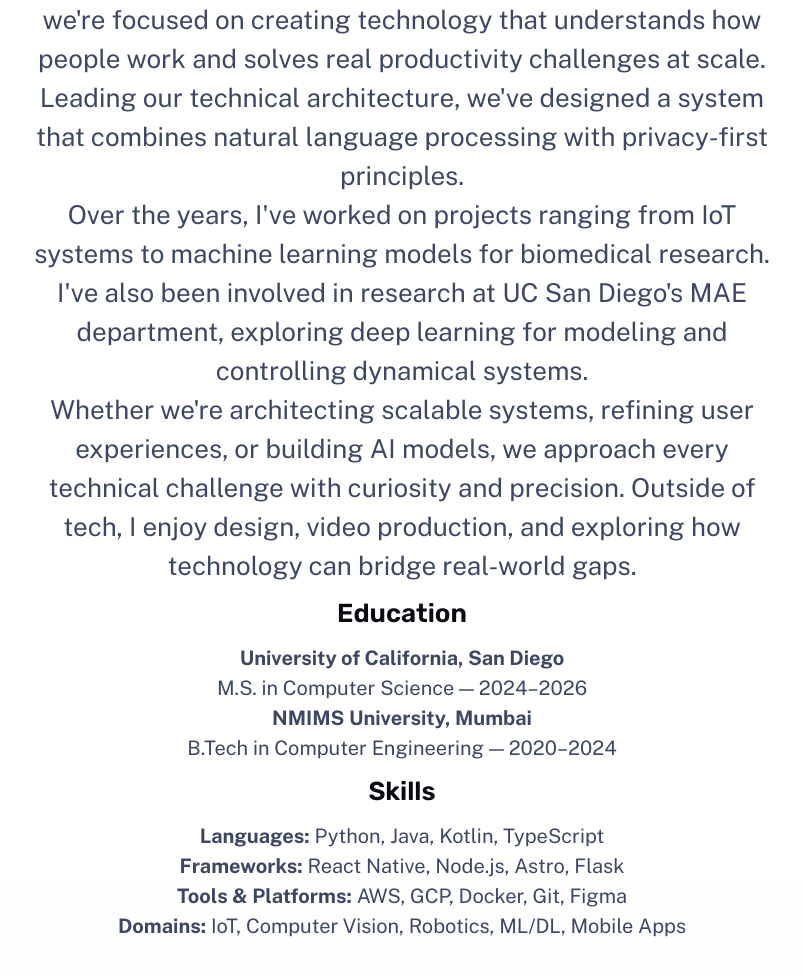
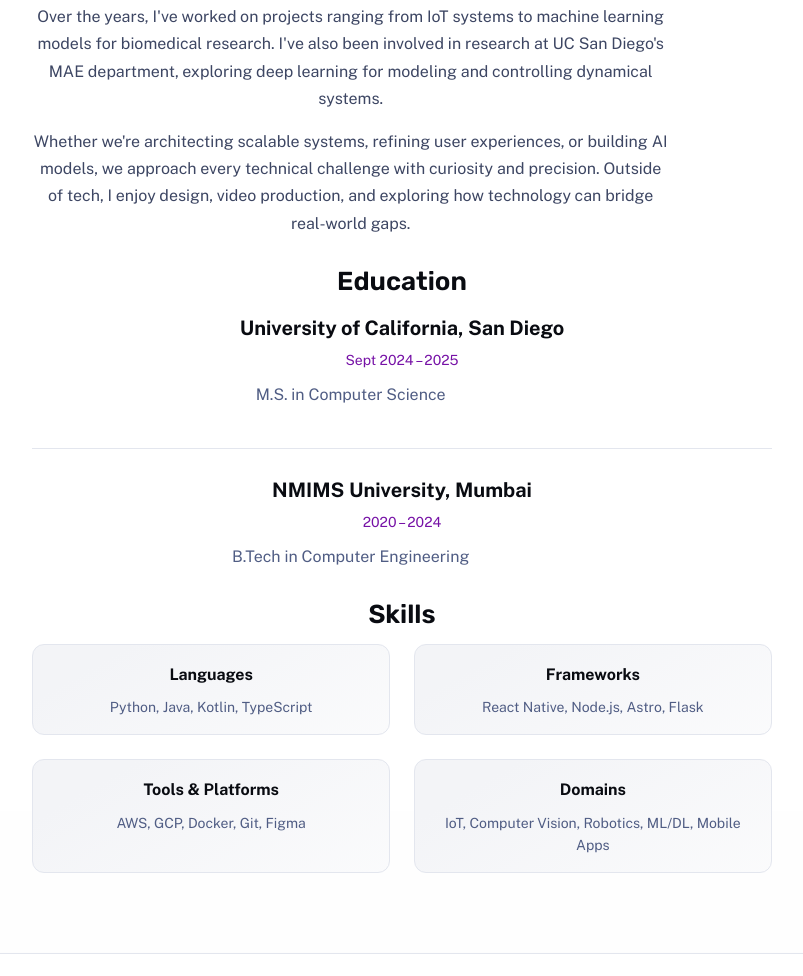
Before and after one commit to SiddhantL/SiddhantL.github.io, an Astro site: page /about in a window 1280 px wide. Shown: the part 1144-2120 px from the top of the page, without its empty margins (238-1041 px from the left). Built offline with nearby package versions, Linux system fonts and the light colour scheme; Astro itself is replaced by a stand-in of ours.

Commit message:
Formatting

```diff
--- a/src/components/Footer.astro
+++ b/src/components/Footer.astro
@@ -5,7 +5,7 @@
 
 <footer>
 	<div class="group">
-		<p>{currentYear}: Siddhant Lad &trade;</p>
+		<p>{currentYear}: Siddhant Lad</p>
 	</div>
 	<p class="socials">
 		<a href="mailto:siddhantnlad@gmail.com"> Email</a>
--- a/src/components/Nav.astro
+++ b/src/components/Nav.astro
@@ -30,7 +30,6 @@
 <nav>
 	<div class="menu-header">
 		<a href="/" class="site-title">
-			<Icon icon="terminal-window" color="var(--accent-regular)" size="1.6em" gradient />
 			Siddhant Lad
 		</a>
 		<menu-button>
@@ -154,9 +153,6 @@
 	}
 
 	.site-title {
-		display: flex;
-		gap: 0.5rem;
-		align-items: center;
 		line-height: 1.1;
 		color: var(--gray-0);
 		text-decoration: none;
--- a/src/pages/about.astro
+++ b/src/pages/about.astro
@@ -22,38 +22,54 @@
 			<section>
 				<h2 class="section-title">Background</h2>
 				<div class="content">
-					<p>
-						I'm Siddhant Lad, building Iris, backed by Y Combinator. My interests lie at the intersection of AI, systems design, and rapid prototyping. We build end-to-end products — from designing mobile experiences to deploying scalable backend systems.
-					</p>
-					<p>
-						At Iris, we're building an AI calendar assistant that automates scheduling and email management. As a YC-backed startup, we're focused on creating technology that understands how people work and solves real productivity challenges at scale. Leading our technical architecture, we've designed a system that combines natural language processing with privacy-first principles.
-					</p>
-					<p>
-						Over the years, I've worked on projects ranging from IoT systems to machine learning models for biomedical research. I've also been involved in research at UC San Diego's MAE department, exploring deep learning for modeling and controlling dynamical systems.
-					</p>
-					<p>
-						Whether we're architecting scalable systems, refining user experiences, or building AI models, we approach every technical challenge with curiosity and precision. Outside of tech, I enjoy design, video production, and exploring how technology can bridge real-world gaps.
-					</p>
+					<p>I'm Siddhant Lad, building Iris, backed by Y Combinator. My interests lie at the intersection of AI, systems design, and rapid prototyping. We build end-to-end products — from designing mobile experiences to deploying scalable backend systems.</p>
+
+					<p>At Iris, we're building an AI calendar assistant that automates scheduling and email management. As a YC-backed startup, we're focused on creating technology that understands how people work and solves real productivity challenges at scale. Leading our technical architecture, we've designed a system that combines natural language processing with privacy-first principles.</p>
+
+					<p>Over the years, I've worked on projects ranging from IoT systems to machine learning models for biomedical research. I've also been involved in research at UC San Diego's MAE department, exploring deep learning for modeling and controlling dynamical systems.</p>
+
+					<p>Whether we're architecting scalable systems, refining user experiences, or building AI models, we approach every technical challenge with curiosity and precision. Outside of tech, I enjoy design, video production, and exploring how technology can bridge real-world gaps.</p>
 				</div>
 			</section>
 
 			<section>
 				<h2 class="section-title">Education</h2>
 				<div class="content">
-					<p><strong>University of California, San Diego</strong><br />M.S. in Computer Science — 2024–2026</p>
-					<p><strong>NMIMS University, Mumbai</strong><br />B.Tech in Computer Engineering — 2020–2024</p>
+					<div class="education-item">
+						<strong>University of California, San Diego</strong>
+						<span class="edu-date">Sept 2024 – 2025</span>
+						<p class="edu-desc">M.S. in Computer Science</p>
+					</div>
+
+					<div class="education-item">
+						<strong>NMIMS University, Mumbai</strong>
+						<span class="edu-date">2020 – 2024</span>
+						<p class="edu-desc">B.Tech in Computer Engineering</p>
+					</div>
 				</div>
 			</section>
 
 			<section>
 				<h2 class="section-title">Skills</h2>
 				<div class="content">
-					<p>
-						<strong>Languages:</strong> Python, Java, Kotlin, TypeScript<br />
-						<strong>Frameworks:</strong> React Native, Node.js, Astro, Flask<br />
-						<strong>Tools & Platforms:</strong> AWS, GCP, Docker, Git, Figma<br />
-						<strong>Domains:</strong> IoT, Computer Vision, Robotics, ML/DL, Mobile Apps
-					</p>
+					<div class="skills-grid">
+						<div class="skill-category">
+							<strong>Languages</strong>
+							<span>Python, Java, Kotlin, TypeScript</span>
+						</div>
+						<div class="skill-category">
+							<strong>Frameworks</strong>
+							<span>React Native, Node.js, Astro, Flask</span>
+						</div>
+						<div class="skill-category">
+							<strong>Tools & Platforms</strong>
+							<span>AWS, GCP, Docker, Git, Figma</span>
+						</div>
+						<div class="skill-category">
+							<strong>Domains</strong>
+							<span>IoT, Computer Vision, Robotics, ML/DL, Mobile Apps</span>
+						</div>
+					</div>
 				</div>
 			</section>
 		</main>
@@ -93,6 +109,13 @@
 
 	.content {
 		grid-column: 2 / 4;
+		font-size: var(--text-base);
+		line-height: 1.7;
+	}
+
+	.content p {
+		margin-bottom: 1rem;
+		max-width: 65ch;
 	}
 
 	.content :global(a) {
@@ -104,6 +127,67 @@
 	.content :global(a:hover),
 	.content :global(a:focus) {
 		text-decoration-color: currentColor;
+	}
+
+	/* Education styling */
+	.education-item {
+		margin-bottom: 1.5rem;
+		padding-bottom: 1.5rem;
+		border-bottom: 1px solid var(--gray-800);
+	}
+
+	.education-item:last-child {
+		border-bottom: none;
+		margin-bottom: 0;
+		padding-bottom: 0;
+	}
+
+	.education-item strong {
+		display: block;
+		font-size: var(--text-lg);
+		color: var(--gray-0);
+		margin-bottom: 0.25rem;
+	}
+
+	.edu-date {
+		display: block;
+		font-size: var(--text-sm);
+		color: var(--accent-regular);
+		margin-bottom: 0.5rem;
+	}
+
+	.edu-desc {
+		font-size: var(--text-base);
+		color: var(--gray-300);
+		margin: 0;
+	}
+
+	/* Skills grid styling */
+	.skills-grid {
+		display: grid;
+		gap: 1.5rem;
+		grid-template-columns: 1fr;
+	}
+
+	.skill-category {
+		display: flex;
+		flex-direction: column;
+		gap: 0.5rem;
+		padding: 1rem;
+		background: var(--gradient-subtle);
+		border-radius: 0.75rem;
+		border: 1px solid var(--gray-800);
+	}
+
+	.skill-category strong {
+		font-size: var(--text-base);
+		color: var(--gray-0);
+	}
+
+	.skill-category span {
+		font-size: var(--text-sm);
+		color: var(--gray-300);
+		line-height: 1.6;
 	}
 
 	@media (min-width: 50em) {
@@ -118,7 +202,14 @@
 
 		section {
 			display: contents;
-			font-size: var(--text-lg);
+		}
+
+		.content {
+			font-size: var(--text-base);
+		}
+
+		.skills-grid {
+			grid-template-columns: 1fr 1fr;
 		}
 	}
 </style>
--- a/src/pages/work/[...slug].astro
+++ b/src/pages/work/[...slug].astro
@@ -211,21 +211,42 @@
 .content {
 	max-width: 65ch;
 	margin-inline: auto;
+	font-size: var(--text-base);
+	line-height: 1.7;
 }
 
 .content > :global(* + *) {
 	margin-top: 1rem;
 }
 
+.content :global(p) {
+	color: var(--gray-300);
+}
+
 .content :global(h1),
-.content :global(h2),
+.content :global(h2) {
+	font-size: var(--text-xl);
+	margin: 2rem 0 1rem 0;
+	color: var(--gray-0);
+}
+
 .content :global(h3),
 .content :global(h4),
 .content :global(h5) {
-	margin: 1.5rem 0;
+	font-size: var(--text-lg);
+	margin: 1.5rem 0 0.75rem 0;
+	color: var(--gray-0);
 }
 
-.content :global(img) {
+.content :global(strong) {
+	font-size: var(--text-lg);
+	color: var(--gray-0);
+	display: block;
+	margin-top: 2rem;
+	margin-bottom: 0.75rem;
+}
+
+.content :global(img:not([style*="border-radius"])) {
 	border-radius: 1.5rem;
 	box-shadow: var(--shadow-sm);
 	background: var(--gradient-subtle);
```
Also changed, not shown: src/content/work/iris.md (+3 -5 lines).
